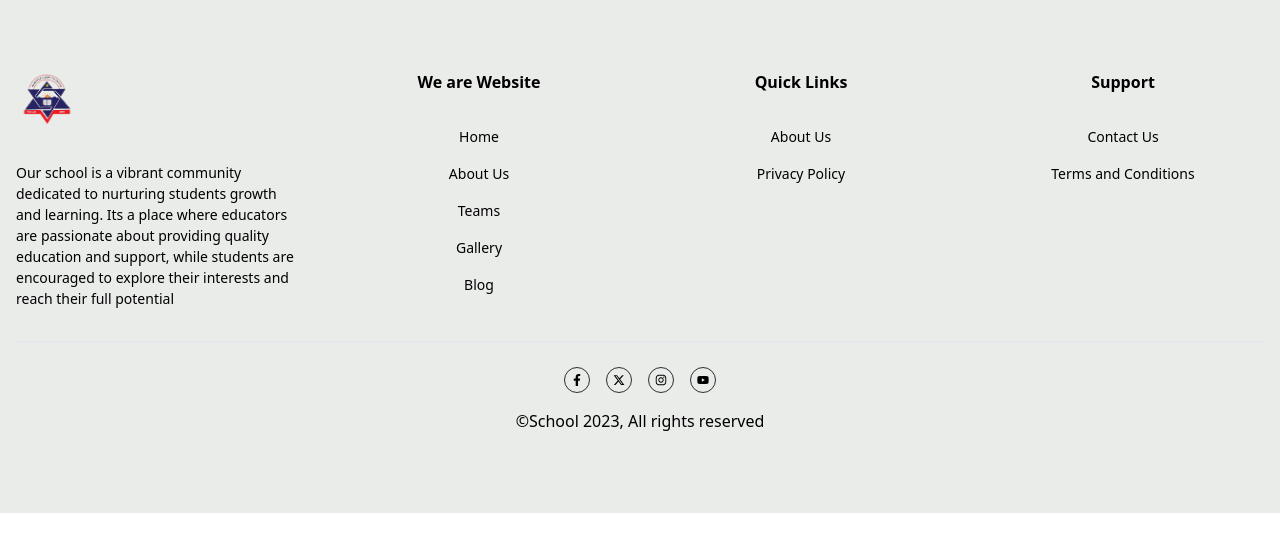
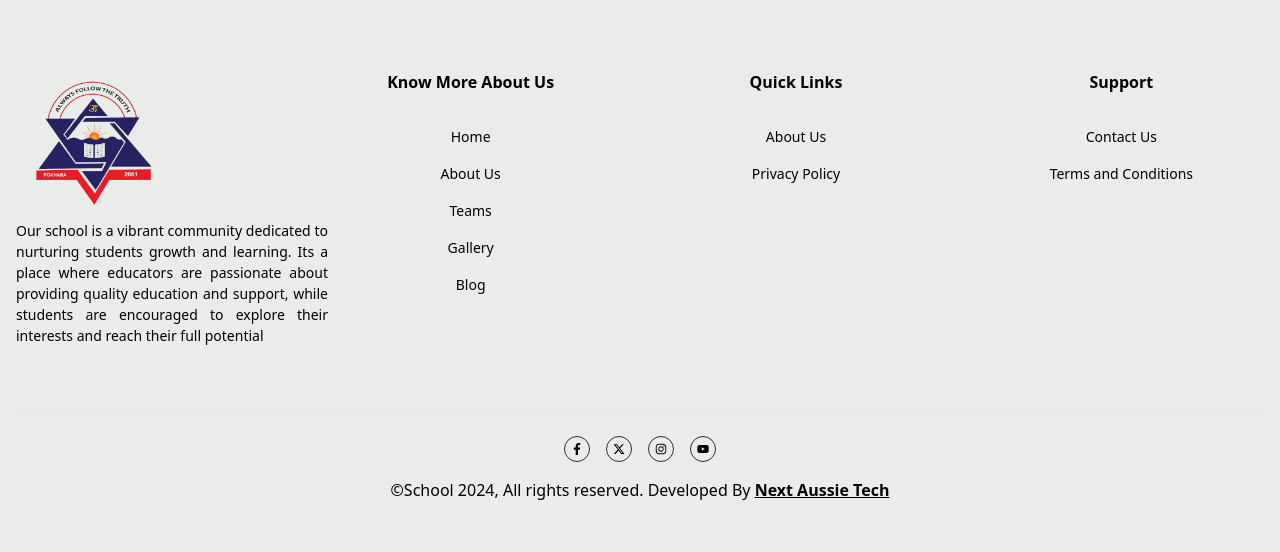
Before and after one commit to Neermal1/pokhara, a Next.js app: page /blog in a window 1280 px wide. Shown: the part 1416-1968 px from the top of the page. Before the commit the page ends 1929 px from the top, so only its background shows below. Built offline with nearby package versions, Linux system fonts and the light colour scheme.

Commit message:
Footer Updated

```diff
--- a/src/components/Footer/components/Footer.tsx
+++ b/src/components/Footer/components/Footer.tsx
@@ -6,7 +6,7 @@ import Image from "next/image";
 const Footer = () => {
   const footer_item = [
     {
-      heading: "We are Website",
+      heading: "Know More About Us",
       subHeading: [
         {
           subName: "Home",
@@ -65,17 +65,17 @@ const Footer = () => {
     <div className="dark:bg-[#111827] object-cover  bg-[#EAECEA] drop-shadow-lg color-changer ">
       <div className=" layout component-padding">
         <div className="flex flex-col gap-6">
-          <div className="grid lg:grid-cols-4 gap-10 grid-cols-1 border-b-[2px] pb-8 dark:border-[white]">
+          <div className="grid lg:grid-cols-4 grid-cols-1 border-b-[2px] pb-8 dark:border-[white]">
             <div className="col-span-1">
-              <div className="flex flex-col gap-8">
+              <div className="flex flex-col mb-8">
                 <div>
                   <Image
                     src={logo}
                     alt=""
-                    className=" w-[60px] object-contain  "
+                    className=" w-[150px] object-contain  "
                   />
                 </div>
-                <div className="text-[14px]">
+                <div className="text-[14px] text-justify">
                   Our school is a vibrant community dedicated to nurturing
                   students growth and learning. Its a place where educators are
                   passionate about providing quality education and support,
@@ -143,7 +143,7 @@ const Footer = () => {
                 </div>
               </a>
             </div>
-            <div> ©School 2023, All rights reserved</div>
+            <div> ©School 2024, All rights reserved. Developed By <a href="https://nextaussietech.com/" target="_blank" className="font-semibold underline">Next Aussie Tech</a></div>
           </div>
         </div>
       </div>
```
